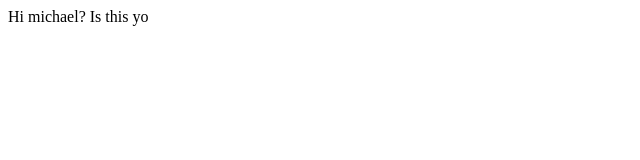
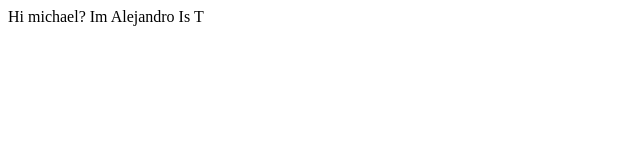
Before and after one commit to s14177/alejandros-project, a plain HTML site: page index.html in a window 1280 px wide. Shown: the full height of the page, 0-640 px from the left. Drawn offline with Linux system fonts and the light colour scheme.

Commit message:
Classadoo autocommit

```diff
--- a/index.html
+++ b/index.html
@@ -3,6 +3,7 @@
   </head>
   <body>
     Hi michael?
-    Is this yo
+    Im Alejandro
+  Is T
   </body>
 </html>
```
